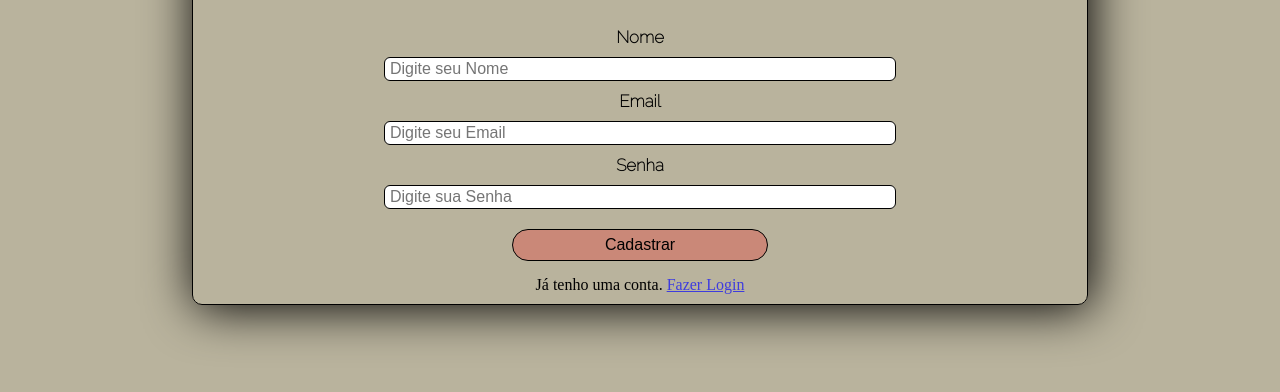
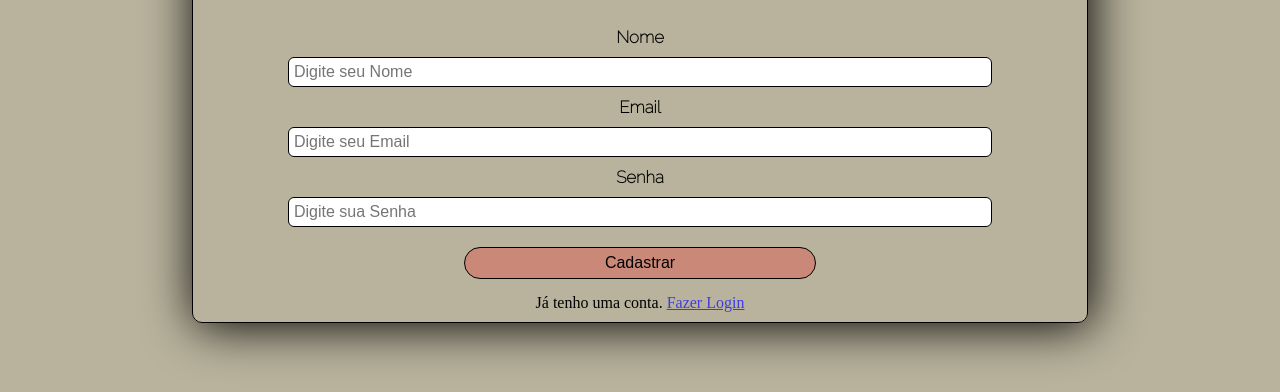
Before and after one commit to hugocicillini/cadastro-usuario, a plain HTML site: page index.html in a window 1280 px wide. Shown: the part 408-800 px from the top of the page. Drawn offline with Linux system fonts and the light colour scheme; a web font is replaced by a local one.

Commit message:
Update style.css

```diff
--- a/style/style.css
+++ b/style/style.css
@@ -101,8 +101,8 @@ main label {
 }
 
 main input {
-    width: 40vw;
-    height: 3vh;
+    width: 55vw;
+    height: 30px;
     padding: 5px;
     outline: none;
     font-size: medium;
```
